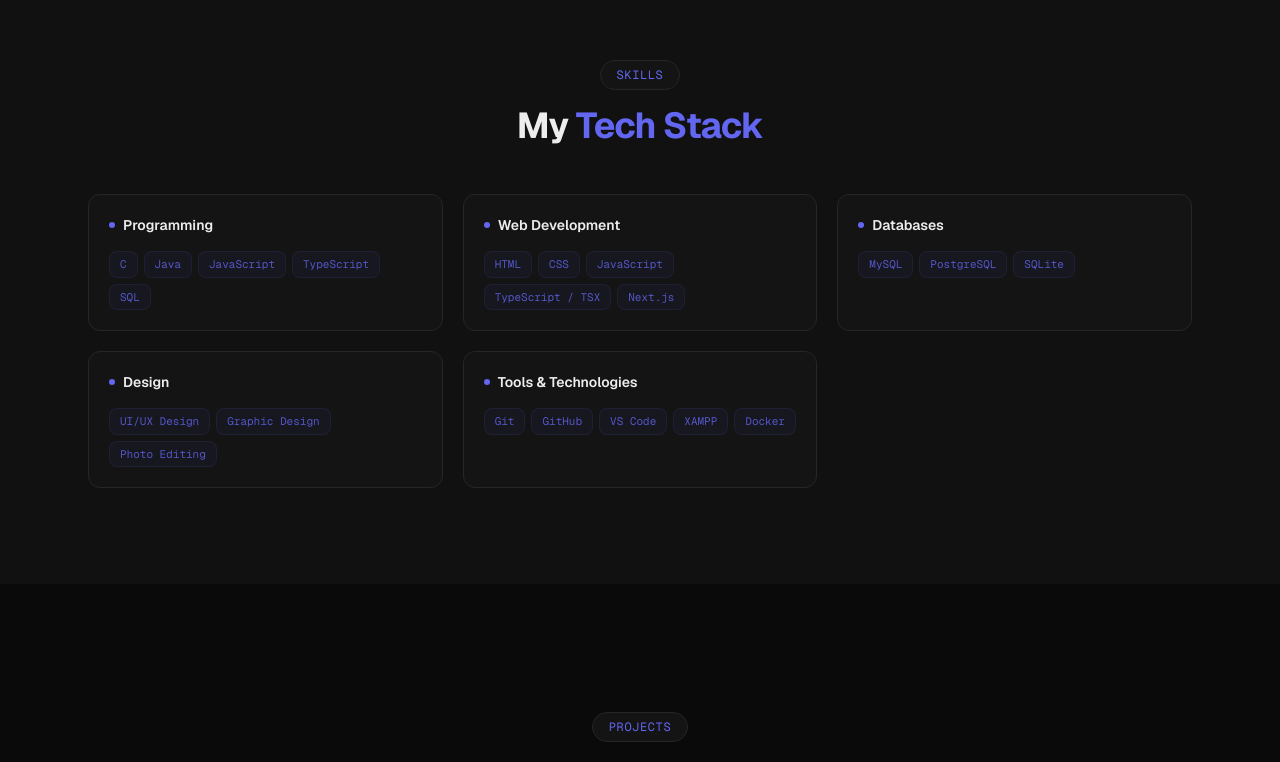
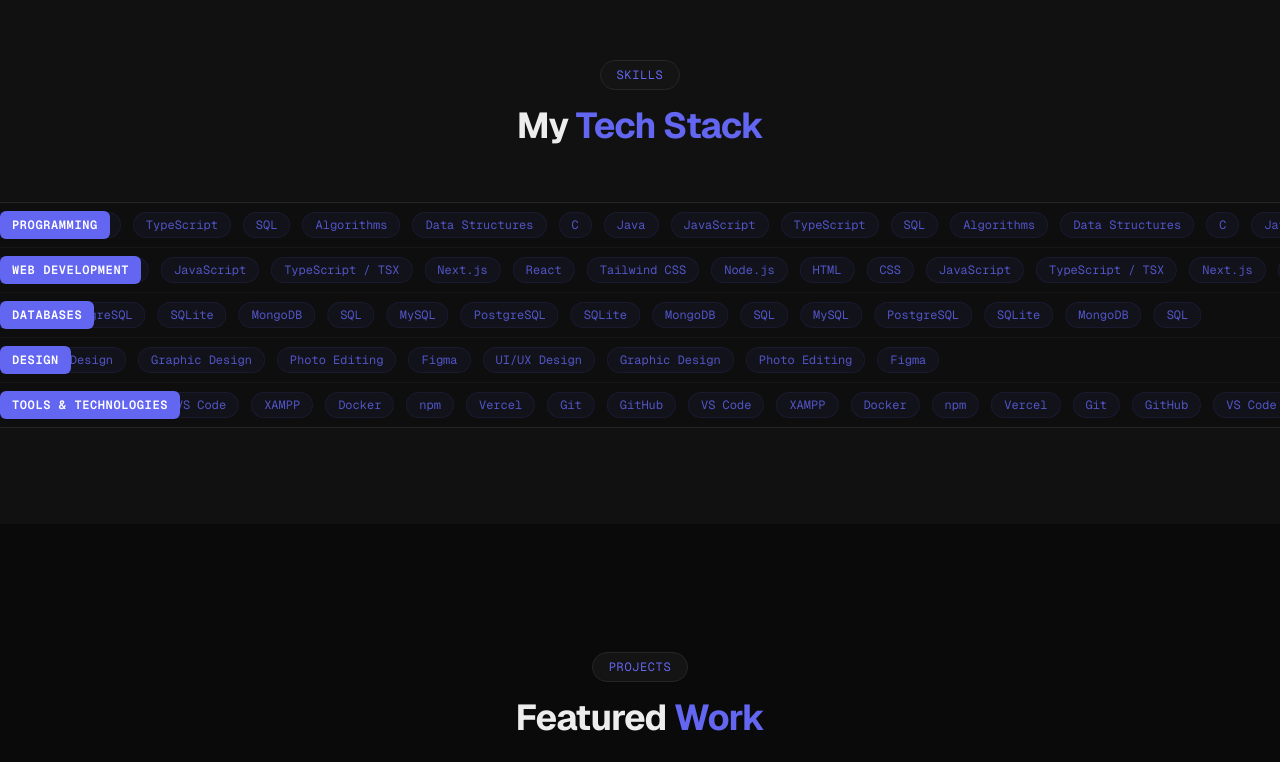
Before and after one commit to houssamdjaidja/Portfolio, a Next.js app: page / in a window 1280 px wide. Shown: the part 1980-2742 px from the top of the page. Built offline with nearby package versions, Linux system fonts and the light colour scheme.

Commit message:
Convert tech stack to scrolling news-bar marquee rows

```diff
--- a/src/app/experience/page.tsx
+++ b/src/app/experience/page.tsx
@@ -1,7 +1,6 @@
 import Link from "next/link";
 import Navbar from "@/components/Navbar";
 import Experience from "@/components/Experience";
-import Footer from "@/components/Footer";
 import type { Metadata } from "next";
 
 export const metadata: Metadata = {
@@ -14,13 +13,19 @@ export default function ExperiencePage() {
   return (
     <>
       <Navbar />
-      <main className="min-h-[100dvh] pt-16">
-        <div className="max-w-6xl mx-auto px-4 sm:px-6 pt-6 sm:pt-10">
+      <main className="relative min-h-[100dvh]">
+        <div className="absolute top-20 sm:top-24 left-4 sm:left-6 z-20">
           <Link
             href="/#experience"
             className="inline-flex items-center gap-2 text-sm text-muted hover:text-accent transition-colors group"
           >
-            <svg className="w-4 h-4 group-hover:-translate-x-0.5 transition-transform" fill="none" viewBox="0 0 24 24" stroke="currentColor" strokeWidth={2}>
+            <svg
+              className="w-4 h-4 group-hover:-translate-x-0.5 transition-transform"
+              fill="none"
+              viewBox="0 0 24 24"
+              stroke="currentColor"
+              strokeWidth={2}
+            >
               <path strokeLinecap="round" strokeLinejoin="round" d="M10 19l-7-7m0 0l7-7m-7 7h18" />
             </svg>
             Back to Portfolio
@@ -28,7 +33,6 @@ export default function ExperiencePage() {
         </div>
         <Experience />
       </main>
-      <Footer />
     </>
   );
 }
--- a/src/app/globals.css
+++ b/src/app/globals.css
@@ -107,3 +107,22 @@ body {
   0%, 100% { box-shadow: 0 0 20px rgba(99, 102, 241, 0.15); }
   50% { box-shadow: 0 0 40px rgba(99, 102, 241, 0.25); }
 }
+
+@keyframes marquee-left {
+  from { transform: translateX(0); }
+  to { transform: translateX(-50%); }
+}
+
+@keyframes marquee-right {
+  from { transform: translateX(-50%); }
+  to { transform: translateX(0); }
+}
+
+.marquee-track {
+  animation: marquee-left 30s linear infinite;
+  width: max-content;
+}
+
+.marquee-track.reverse {
+  animation-name: marquee-right;
+}
--- a/src/components/Experience.tsx
+++ b/src/components/Experience.tsx
@@ -33,9 +33,9 @@ const experiences = [
 
 export default function Experience() {
   return (
-    <section id="experience" className="py-14 sm:py-20 lg:py-24 bg-surface">
-      <div className="max-w-6xl mx-auto px-4 sm:px-6">
-        <div className="text-center mb-10 sm:mb-12">
+    <section id="experience" className="min-h-[100dvh] flex flex-col justify-center bg-surface">
+      <div className="max-w-6xl mx-auto px-4 sm:px-6 py-10 sm:py-16 w-full">
+        <div className="text-center mb-8 sm:mb-12">
           <span className="inline-block px-3 sm:px-4 py-1.5 rounded-full border border-border bg-card text-xs font-mono text-accent mb-4 tracking-wider uppercase">
             Experience & Education
           </span>
--- a/src/components/Skills.tsx
+++ b/src/components/Skills.tsx
@@ -3,31 +3,52 @@
 const categories = [
   {
     title: "Programming",
-    skills: ["C", "Java", "JavaScript", "TypeScript", "SQL"],
+    skills: ["C", "Java", "JavaScript", "TypeScript", "SQL", "Algorithms", "Data Structures"],
   },
   {
     title: "Web Development",
-    skills: ["HTML", "CSS", "JavaScript", "TypeScript / TSX", "Next.js"],
+    skills: ["HTML", "CSS", "JavaScript", "TypeScript / TSX", "Next.js", "React", "Tailwind CSS", "Node.js"],
   },
   {
     title: "Databases",
-    skills: ["MySQL", "PostgreSQL", "SQLite"],
+    skills: ["MySQL", "PostgreSQL", "SQLite", "MongoDB", "SQL"],
   },
   {
     title: "Design",
-    skills: ["UI/UX Design", "Graphic Design", "Photo Editing"],
+    skills: ["UI/UX Design", "Graphic Design", "Photo Editing", "Figma"],
   },
   {
     title: "Tools & Technologies",
-    skills: ["Git", "GitHub", "VS Code", "XAMPP", "Docker"],
+    skills: ["Git", "GitHub", "VS Code", "XAMPP", "Docker", "npm", "Vercel"],
   },
 ];
 
+function MarqueeRow({ title, skills, reverse }: { title: string; skills: string[]; reverse?: boolean }) {
+  const items = [...skills, ...skills, ...skills];
+  return (
+    <div className="relative flex items-center gap-4 overflow-hidden py-2 border-b border-border/40 last:border-b-0">
+      <div className="shrink-0 px-3 py-1.5 rounded-md bg-accent text-white text-[11px] sm:text-xs font-mono font-semibold uppercase tracking-wider z-10">
+        {title}
+      </div>
+      <div className={`marquee-track flex whitespace-nowrap items-center gap-3 ${reverse ? "reverse" : ""}`}>
+        {items.map((s, i) => (
+          <span
+            key={`${s}-${i}`}
+            className="px-3 py-1 rounded-full border border-accent/10 bg-accent/5 text-[11px] sm:text-xs font-mono text-accent/80 whitespace-nowrap"
+          >
+            {s}
+          </span>
+        ))}
+      </div>
+    </div>
+  );
+}
+
 export default function Skills() {
   return (
-    <section id="skills" className="py-14 sm:py-20 lg:py-24 bg-surface">
+    <section id="skills" className="py-12 sm:py-20 lg:py-24 bg-surface overflow-hidden">
       <div className="max-w-6xl mx-auto px-4 sm:px-6">
-        <div className="text-center mb-10 sm:mb-12">
+        <div className="text-center mb-10 sm:mb-14">
           <span className="inline-block px-3 sm:px-4 py-1.5 rounded-full border border-border bg-card text-xs font-mono text-accent mb-4 tracking-wider uppercase">
             Skills
           </span>
@@ -35,25 +56,12 @@ export default function Skills() {
             My <span className="text-accent">Tech Stack</span>
           </h2>
         </div>
+      </div>
 
-        <div className="grid grid-cols-2 sm:grid-cols-2 lg:grid-cols-3 gap-2.5 sm:gap-5">
-          {categories.map((cat) => (
-            <div key={cat.title} className="skill-category p-2.5 sm:p-5 rounded-xl border border-border bg-card hover:border-accent/20 transition-colors duration-300">
-              <h3 className="font-semibold text-foreground mb-3 sm:mb-4 text-xs sm:text-sm flex items-center gap-2">
-                <span className="w-1.5 h-1.5 rounded-full bg-accent" />
-                {cat.title}
-              </h3>
-              <div className="flex flex-wrap gap-1.5">
-                {cat.skills.map((s) => (
-                  <span
-                    key={s}
-                    className="px-2.5 py-1 rounded-lg bg-accent/5 border border-accent/10 text-[11px] font-mono text-accent/80 hover:bg-accent/10 hover:border-accent/20 transition-colors duration-200"
-                  >
-                    {s}
-                  </span>
-                ))}
-              </div>
-            </div>
+      <div className="border-y border-border bg-background/40">
+        <div className="flex flex-col">
+          {categories.map((cat, i) => (
+            <MarqueeRow key={cat.title} title={cat.title} skills={cat.skills} reverse={i % 2 === 1} />
           ))}
         </div>
       </div>
```
